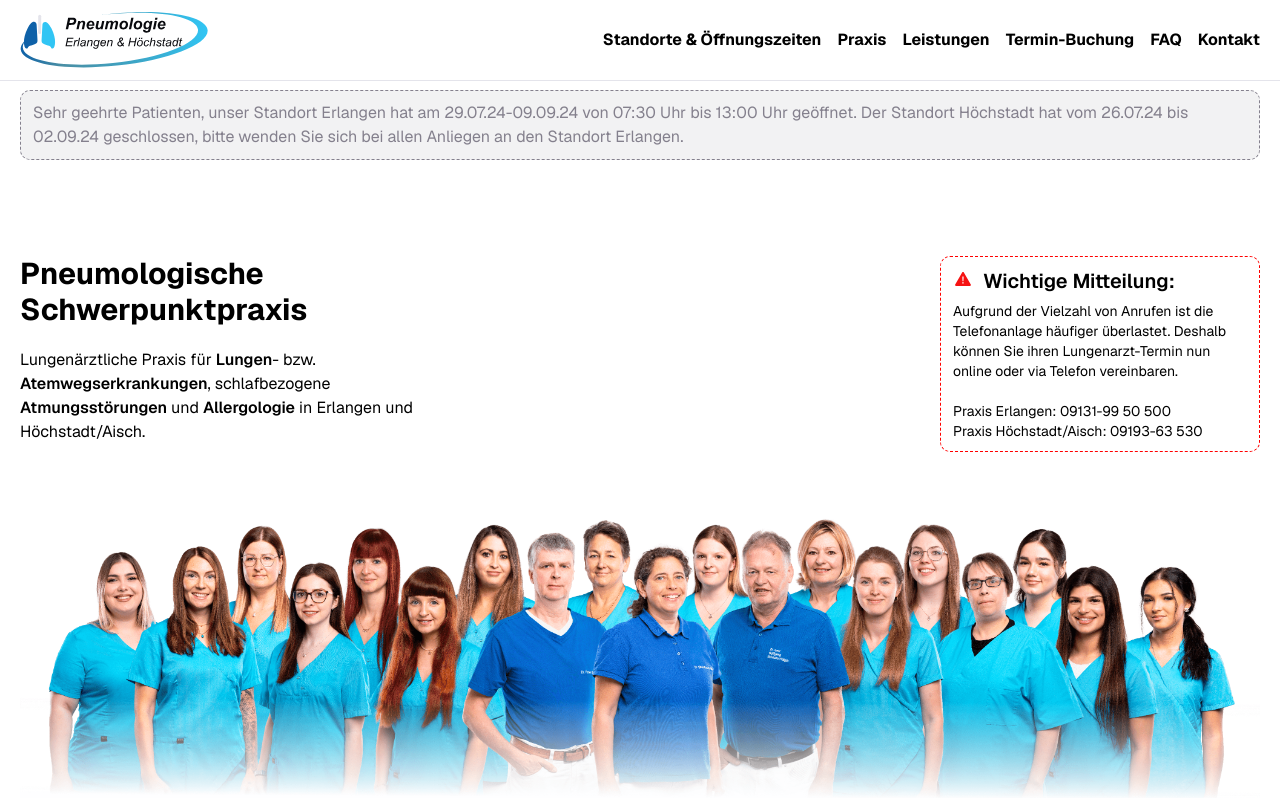
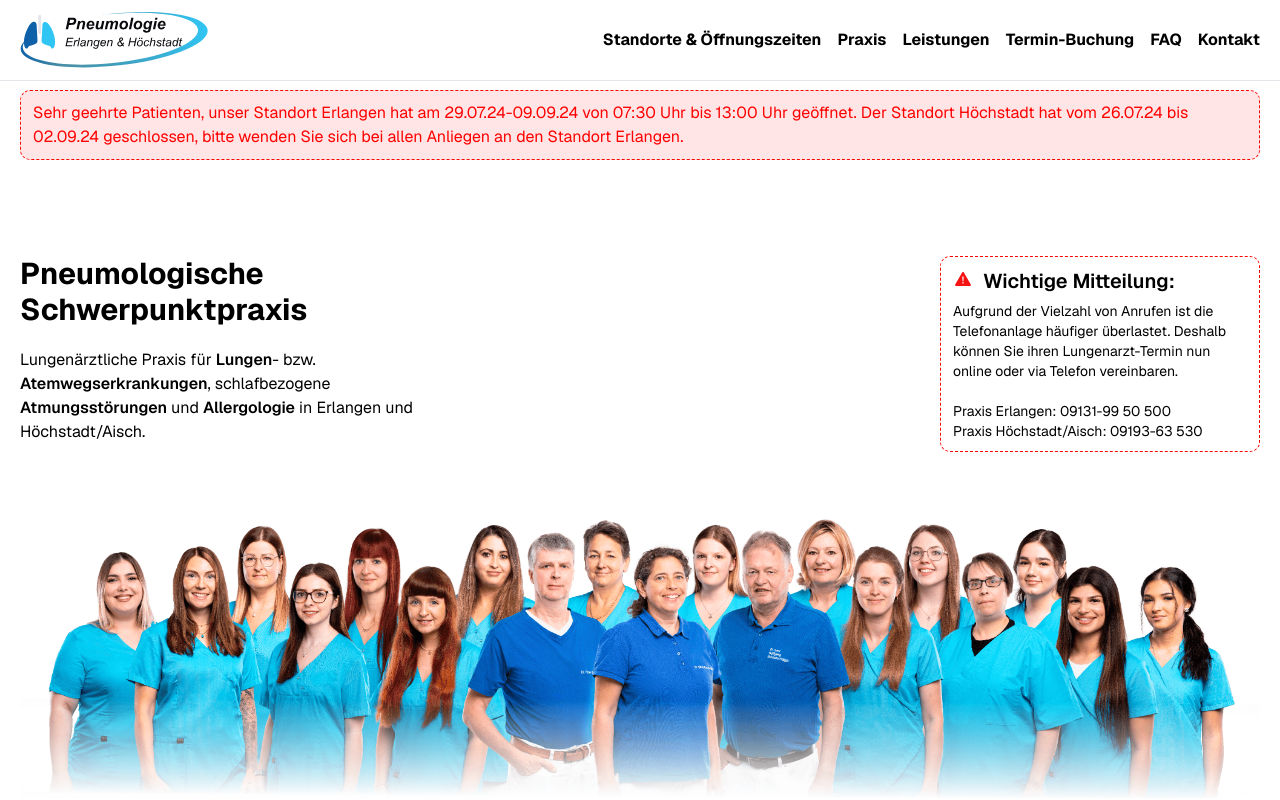
Before and after one commit to pneumology/pneumo-web, a Next.js app: page / in a window 1280 px wide. Shown: the top 800 px of the page. Built offline with nearby package versions, Linux system fonts and the light colour scheme.

Commit message:
banner red again

```diff
--- a/src/components/notificationBanner.tsx
+++ b/src/components/notificationBanner.tsx
@@ -4,7 +4,7 @@ const NotificationBanner = () => {
     return (
         <>
             {data.notification_banner.enabled && (
-                <div className="border rounded border-dashed border-grey h-fit px-3 py-2.5 w-full mt-2.5 bg-grey/10 text-grey">
+                <div className="border rounded border-dashed border-red h-fit px-3 py-2.5 w-full mt-2.5 bg-red/10 text-red">
                     <p className="">{data.notification_banner.message}</p>
                 </div>
             )}
```
